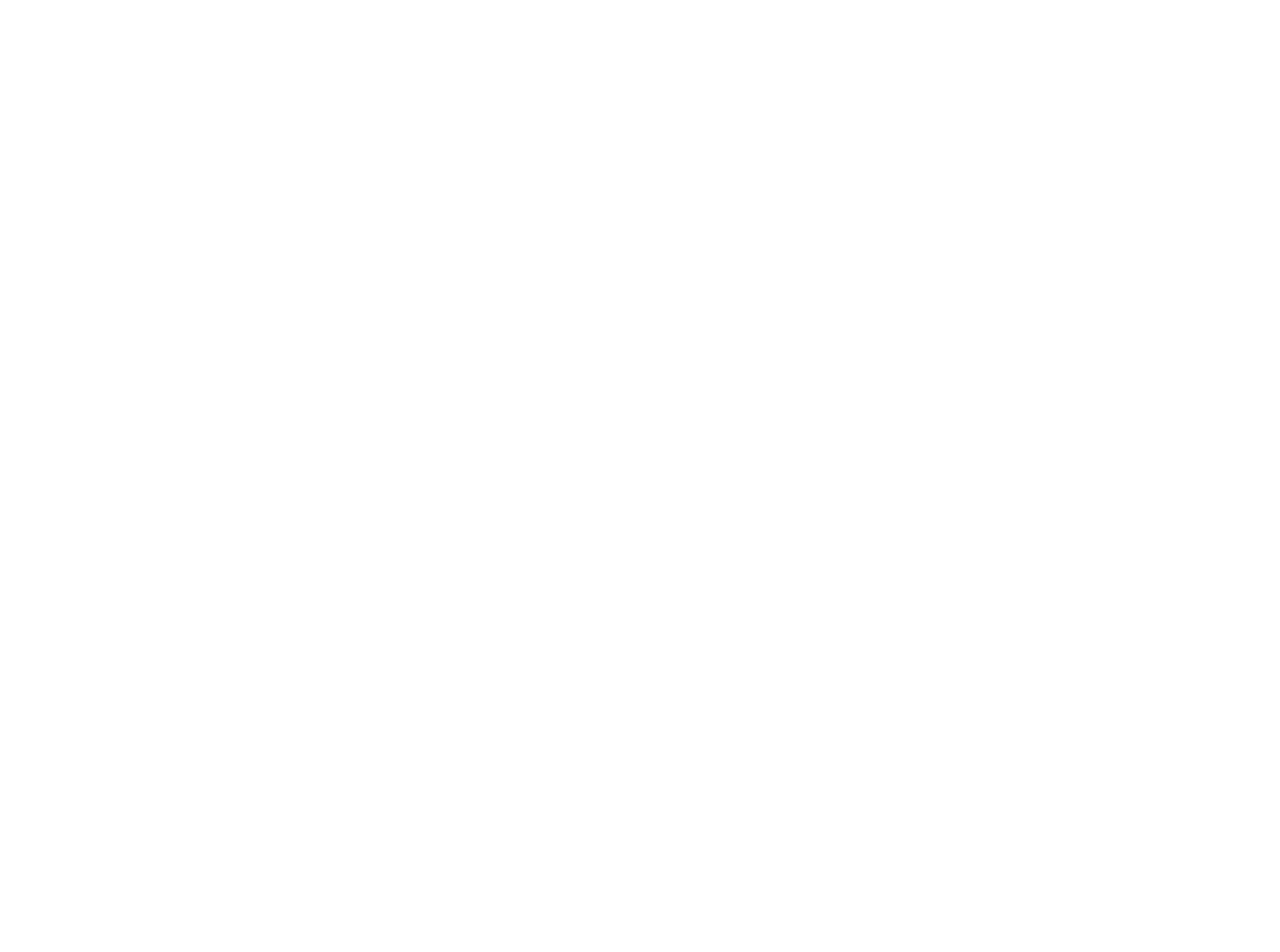
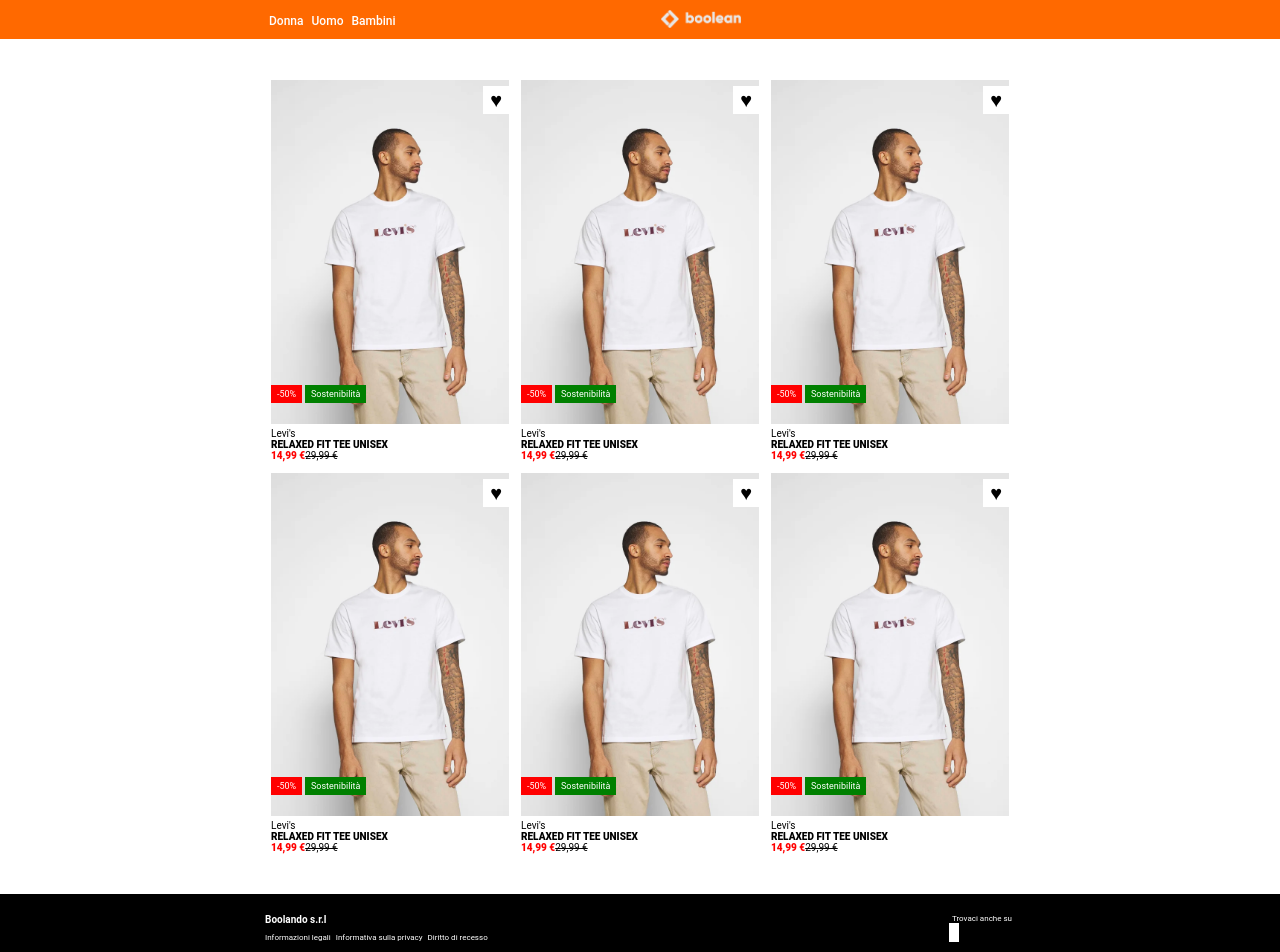
Before and after one commit to NicolaSforza93/vite-boolando, a Vue app: page / in a window 1280 px wide. Shown: the top 952 px of the page. Before the commit the page ends 800 px from the top, so only its background shows below. Built offline with nearby package versions, Linux system fonts and the light colour scheme.

Commit message:
added style scaffolding and bonus

```diff
--- a/src/App.vue
+++ b/src/App.vue
@@ -17,8 +17,20 @@ export default {
 
 <template>
   <PageHeader />
-  <Product />
+  <main class="main-content">
+    <section>
+      <div class="container">
+        <div class="row">
+          <div v-for="n in 6" :key="n" class="col-4">
+            <Product />
+          </div>
+        </div>
+      </div>
+    </section>
+  </main>
   <PageFooter />
 </template>
 
-<style lang="scss"></style>
+<style lang="scss">
+@use './styles/general.scss';
+</style>
--- a/src/components/PageFooter.vue
+++ b/src/components/PageFooter.vue
@@ -6,6 +6,74 @@ export default {
 }
 </script>
 
-<template></template>
+<template>
+    <footer>
+        <div class="container">
+            <div class="row">
+                <div class="col">
+                    <address>
+                        <h1>Boolando s.r.l</h1>
+                        <a href="#">Informazioni legali</a><a href="#">Informativa sulla privacy</a><a href="#">Diritto di
+                            recesso</a>
+                    </address>
+                </div>
+                <div class="col social">
+                    <p>Trovaci anche su</p>
+                    <ul>
+                        <li><a class="icon" href="#"><i class="fa fa-twitter"></i></a></li>
+                        <li><a class="icon" href="#"><i class="fa fa-facebook-f"></i></a></li>
+                        <li><a class="icon" href="#"><i class="fa fa-instagram"></i></a></li>
+                        <li><a class="icon" href="#"><i class="fa fa-pinterest"></i></a></li>
+                        <li><a class="icon" href="#"><i class="fa fa-youtube-play"></i></a></li>
+                    </ul>
+                </div>
+            </div>
+        </div>
+    </footer>
+</template>
 
-<style lang="scss" scoped></style>
+<style lang="scss" scoped>
+footer {
+    background-color: black;
+    padding: 20px;
+    color: white;
+}
+
+.row {
+    justify-content: space-between;
+}
+
+address {
+    h1 {
+        font-style: normal;
+        font-size: 10px;
+    }
+
+    a {
+        font-style: normal;
+        color: white;
+        font-size: 8px;
+        margin-right: 5px;
+    }
+}
+
+.social {
+    p {
+        font-size: 8px;
+        padding: 0px 3px;
+    }
+
+    ul {
+        display: flex;
+
+        .icon {
+            background-color: white;
+            color: black;
+            padding: 0px 1px;
+        }
+    }
+
+
+
+}
+</style>
--- a/src/components/PageHeader.vue
+++ b/src/components/PageHeader.vue
@@ -1,11 +1,72 @@
 <script>
 export default {
     data() {
-        return
+        return {
+            gender: ['Donna', 'Uomo', 'Bambini']
+        }
     }
 }
 </script>
 
-<template></template>
+<template>
+    <header>
+        <nav class="container">
+            <div class="row">
+                <div class="col gender">
+                    <ul>
+                        <li v-for="item in gender" :key="item"><a href="#">{{ item }}</a></li>
+                    </ul>
+                </div>
+                <div class="col"><img class="logo" src="/boolean-logo.png" alt="Logo"></div>
+                <div class="col">
+                    <span class="icon"><i class="fa fa-user"></i></span>
+                    <span class="icon"><i class="fa fa-heart-o"></i></span>
+                    <span class="icon"><i class="fa fa-shopping-bag"></i></span>
+                </div>
+            </div>
+        </nav>
+    </header>
+</template>
 
-<style lang="scss" scoped></style>
+<style lang="scss" scoped>
+@use '../styles/partials/variables' as *;
+
+header {
+    background-color: $header-color;
+    padding: 10px;
+    position: sticky;
+    top: 0;
+    left: 0;
+    z-index: 999;
+    width: 100%;
+}
+
+.logo {
+    width: 80px;
+    display: block;
+}
+
+.gender {
+
+    ul {
+        display: flex;
+
+        a {
+            font-size: 12px;
+            padding: 4px;
+            color: white;
+            font-weight: 500;
+        }
+    }
+}
+
+.row {
+    justify-content: space-between;
+}
+
+.icon {
+    color: white;
+    padding: 2px;
+    font-size: 10px;
+}
+</style>
--- a/src/components/Product.vue
+++ b/src/components/Product.vue
@@ -6,6 +6,110 @@ export default {
 }
 </script>
 
-<template></template>
+<template>
+    <div class="card">
+        <figure class="card image">
+            <img src="/1.webp" alt="Uomo Levi's T-shirt">
+            <img class="overlay" src="/1b.webp" alt="Uomo Levi's giacca">
+            <span class="heart-icon">&hearts;</span>
+            <span class="discount">-50%</span>
+            <span class="eco">Sostenibilità</span>
+        </figure>
 
-<style lang="scss" scoped></style>
+        <div class="details">
+            <p class="brand">Levi's</p>
+            <h1>RELAXED FIT TEE UNISEX</h1>
+            <p>
+                <span class="price">14,99 &euro;</span>
+                <span class="price-crossed">29,99 &euro;</span>
+            </p>
+        </div>
+    </div>
+</template>
+
+<style lang="scss" scoped>
+.card {
+    .image {
+        position: relative;
+    }
+}
+
+.heart-icon {
+    position: absolute;
+    top: 6px;
+    right: 0;
+    display: block;
+    font-size: 20px;
+    background-color: white;
+    padding: 2px 7px;
+}
+
+.discount {
+    position: absolute;
+    bottom: 25px;
+    display: block;
+    font-size: 9px;
+    padding: 4px 6px;
+    background-color: red;
+    color: white;
+}
+
+.eco {
+    position: absolute;
+    bottom: 25px;
+    left: 34px;
+    display: block;
+    font-size: 9px;
+    padding: 4px 6px;
+    background-color: green;
+    color: white;
+}
+
+.eco-two {
+    position: absolute;
+    bottom: 25px;
+    display: block;
+    font-size: 9px;
+    padding: 4px 6px;
+    background-color: green;
+    color: white;
+}
+
+
+.overlay {
+    position: absolute;
+    top: 0;
+    left: 0;
+    opacity: 0;
+}
+
+.card {
+    &:hover .overlay {
+        opacity: 1;
+    }
+}
+
+.heart-icon {
+    &:hover {
+        color: red;
+    }
+}
+
+.details {
+    font-size: 10px;
+
+    h1 {
+        font-weight: 900;
+        font-size: 10px;
+    }
+}
+
+.price {
+    color: red;
+    font-weight: 900;
+}
+
+.price-crossed {
+    text-decoration: line-through;
+}
+</style>
--- a/src/styles/general.scss
+++ b/src/styles/general.scss
@@ -0,0 +1,42 @@
+* {
+    margin: 0;
+    padding: 0;
+    box-sizing: border-box;
+}
+
+body {
+    font-family: 'Roboto', sans-serif;
+}
+
+.container {
+    max-width: 750px;
+    margin: 0 auto;
+}
+
+.row {
+    display: flex;
+    flex-wrap: wrap;
+}
+
+img {
+    width: 100%;
+}
+
+.col-4 {
+    flex-basis: calc((100% / 12) * 4);
+    padding: 6px;
+}
+
+a {
+    text-decoration: none;
+}
+
+ul,
+ol,
+menu {
+    list-style: none;
+}
+
+section {
+    padding: 35px;
+}
--- /dev/null
+++ b/src/styles/partials/_variables.scss
@@ -0,0 +1 @@
+$header-color: #ff6900;
```
Also changed, not shown: src/partials/_variables.scss (deleted).
